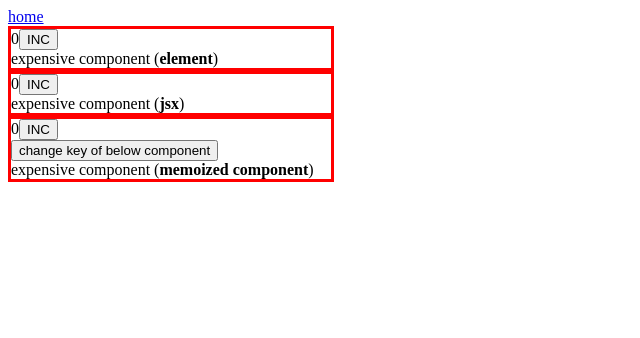
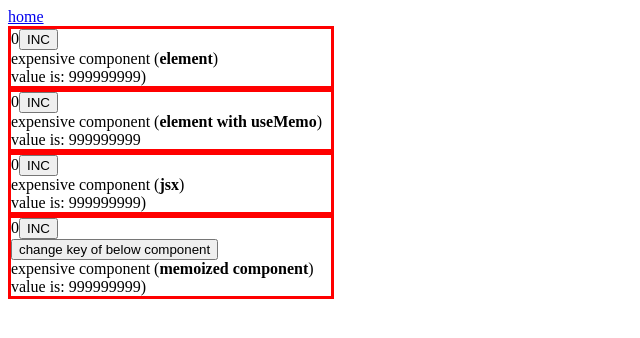
Before and after one commit to mperdikeas/react-hooks-playground, a React (Create React App) app in the folder frontend/: page /components-jsx-memo-useMemo in a window 1280 px wide. Shown: the top 338 px of the page, without its empty margins (0-640 px from the left). Built offline with nearby package versions, Linux system fonts and the light colour scheme.

Commit message:
further extension showcasing [useMemo] (as opposed to [memo])

```diff
--- a/frontend/src/components-JSX-memo-useMemo.tsx
+++ b/frontend/src/components-JSX-memo-useMemo.tsx
@@ -1,4 +1,4 @@
-import React, {useState, memo} from 'react';
+import React, {useState, memo, useMemo} from 'react';
 
 import {Link} from 'react-router-dom';
 
@@ -10,6 +10,7 @@ export function Components_JSX_Memo_UseMemo() {
     <>
       <Link to='/'>home</Link>
       <CounterA/>
+      <CounterAWtUseMemo/>
       <CounterB>
         <ExpensiveComponent id={'jsx'}/>
       </CounterB>
@@ -32,6 +33,21 @@ function CounterA() {
             <button onClick={()=>setCounter(counter+1)}>INC</button>
           </div>
           <ExpensiveComponent id={'element'}/>
+      </div>
+  );
+}
+
+function CounterAWtUseMemo() {
+
+  let [counter, setCounter] = useState(0);
+
+  return (
+      <div style={{border: '3px red solid', width: '20em'}}>
+          <div>
+            {counter}
+            <button onClick={()=>setCounter(counter+1)}>INC</button>
+          </div>
+          <ExpensiveComponentWtUseMemo id={'element with useMemo'}/>
       </div>
   );
 }
@@ -74,11 +90,38 @@ function CounterC() {
 function ExpensiveComponent({id}: {id: string}) {
   const preamble = `expensive component passed as [${id}] rendering`;
   console.log(`${preamble} start`);
+  const max = expensive_function();
+  console.log(`${preamble} finish`);
+  return (
+    <>
+        <div>expensive component (<b>{id}</b>)</div>
+        <div>value is: {max})</div>
+    </>
+  );
+}
+
+function ExpensiveComponentWtUseMemo({id}: {id: string}) {
+  const preamble = `expensive component passed as [${id}] rendering`;
+  console.log(`${preamble} start`);
+  const max = useMemo(expensive_function, []);
+  console.log(`${preamble} finish`);
+  return (
+    <>
+        <div>expensive component (<b>{id}</b>)</div>
+        <div>value is: {max}</div>
+    </>
+  );
+}
+
+function expensive_function() {
+  console.log('expensive function called');
+  let max = -1;
   for (let i = 0; i < 1*1000*1000*1000; i++) {
-    i++;
+    if (max < i) {
+      max = i;
+    }
   }
-  console.log(`${preamble} finish`);
-  return <div>expensive component (<b>{id}</b>)</div>
+  return max;
 }
 
 
```
